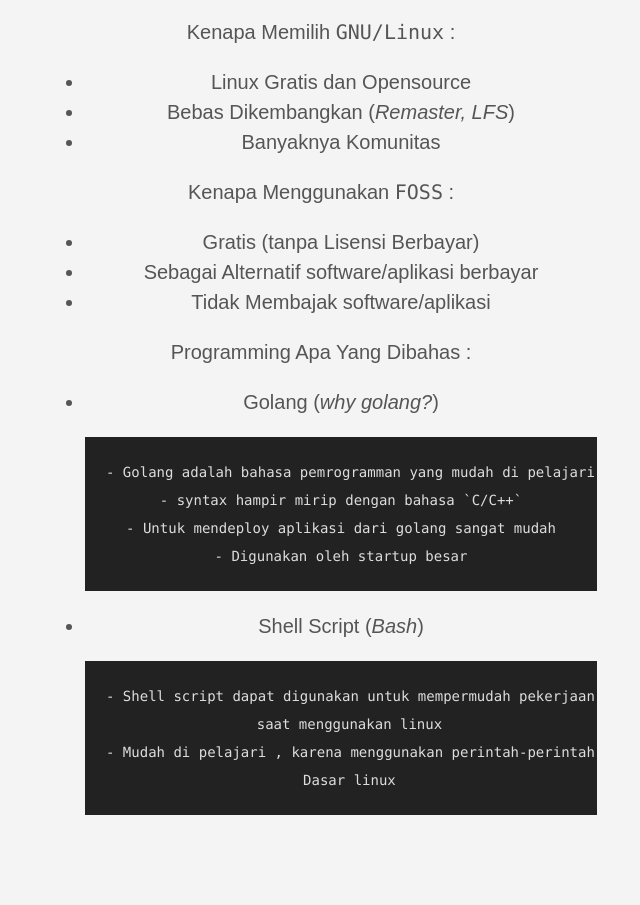
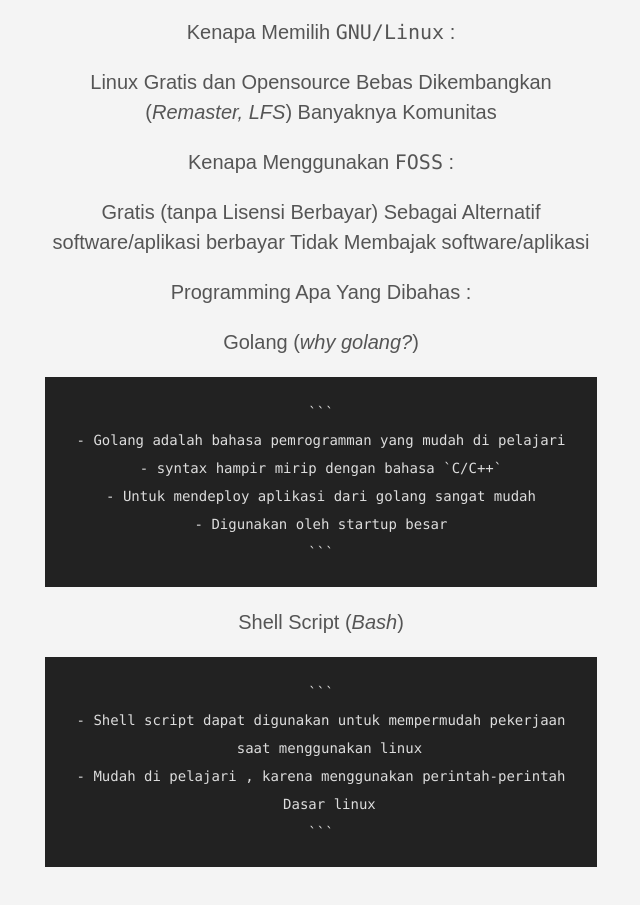
Before and after one commit to mojokerto-foss/mojokerto-foss.github.io, a plain HTML site: page about/index.html in a window 1280 px wide. Shown: the part 1330-2235 px from the top of the page, without its empty margins (319-959 px from the left). Drawn offline with Linux system fonts and the light colour scheme.

Commit message:
Update About Again!

````diff
--- a/about/index.html
+++ b/about/index.html
@@ -133,39 +133,37 @@
 
 <p>Kenapa Memilih <code>GNU/Linux</code> :</p>
 
-<ul>
-<li>Linux Gratis dan Opensource</li>
-<li>Bebas Dikembangkan (<em>Remaster, LFS</em>)</li>
-<li>Banyaknya Komunitas</li>
-</ul>
+<p>Linux Gratis dan Opensource
+Bebas Dikembangkan (<em>Remaster, LFS</em>)
+Banyaknya Komunitas</p>
 
 <p>Kenapa Menggunakan <code>FOSS</code> :</p>
 
-<ul>
-<li>Gratis (tanpa Lisensi Berbayar)</li>
-<li>Sebagai Alternatif software/aplikasi berbayar</li>
-<li>Tidak Membajak software/aplikasi</li>
-</ul>
+<p>Gratis (tanpa Lisensi Berbayar)
+Sebagai Alternatif software/aplikasi berbayar
+Tidak Membajak software/aplikasi</p>
 
 <p>Programming Apa Yang Dibahas :</p>
 
-<ul>
-<li><p>Golang (<em>why golang?</em>)</p>
+<p>Golang (<em>why golang?</em>)</p>
 
-<pre><code>- Golang adalah bahasa pemrogramman yang mudah di pelajari
+<pre><code>```
+- Golang adalah bahasa pemrogramman yang mudah di pelajari
 - syntax hampir mirip dengan bahasa `C/C++`
 - Untuk mendeploy aplikasi dari golang sangat mudah
 - Digunakan oleh startup besar
-</code></pre></li>
+```
+</code></pre>
 
-<li><p>Shell Script (<em>Bash</em>)</p>
+<p>Shell Script (<em>Bash</em>)</p>
 
-<pre><code>- Shell script dapat digunakan untuk mempermudah pekerjaan
+<pre><code>```
+- Shell script dapat digunakan untuk mempermudah pekerjaan
   saat menggunakan linux
 - Mudah di pelajari , karena menggunakan perintah-perintah
   Dasar linux
-</code></pre></li>
-</ul>
+```
+</code></pre>
 </section>
     <section class="flex-ns flex-wrap justify-around mt5">
 
````
